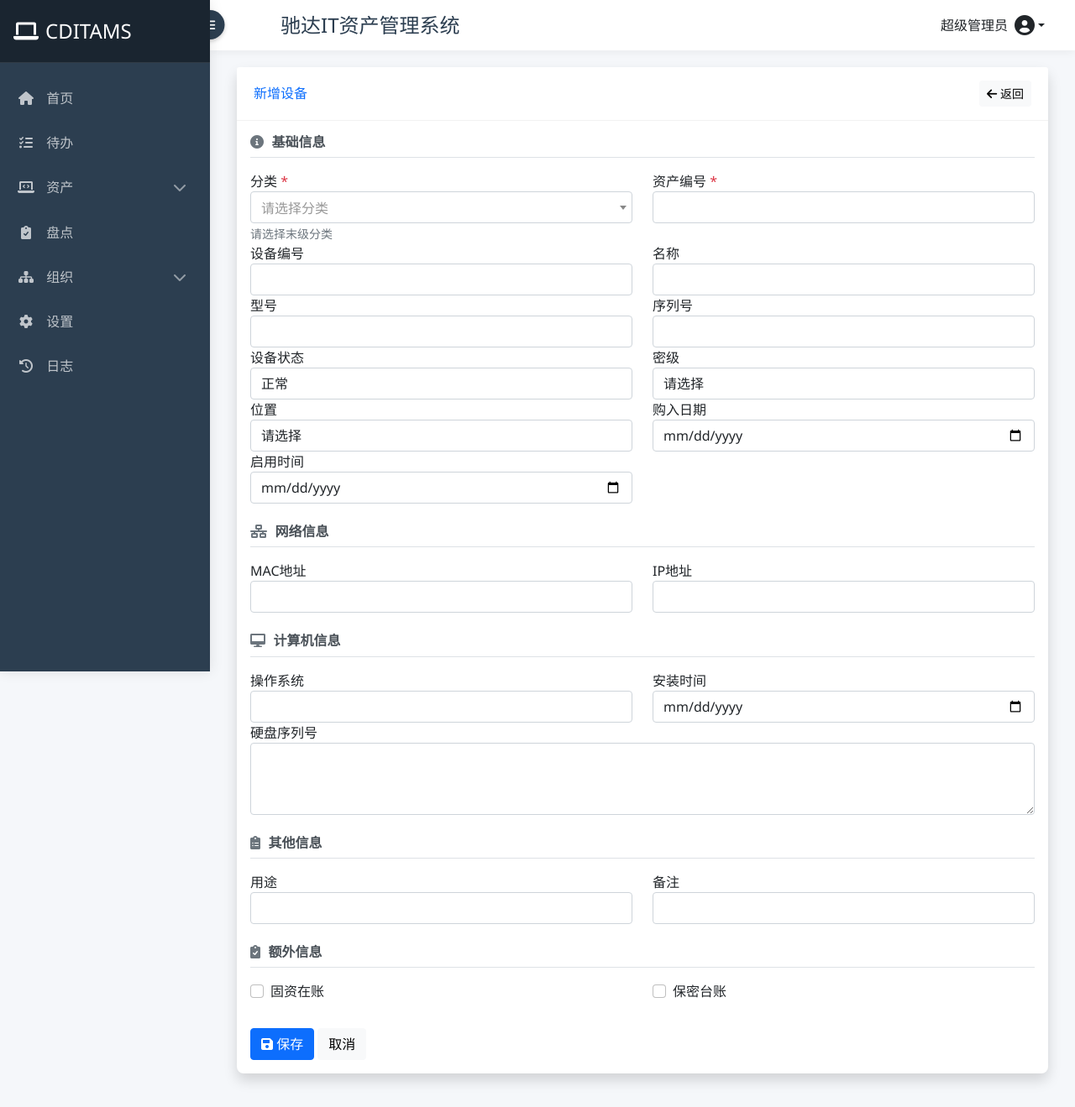
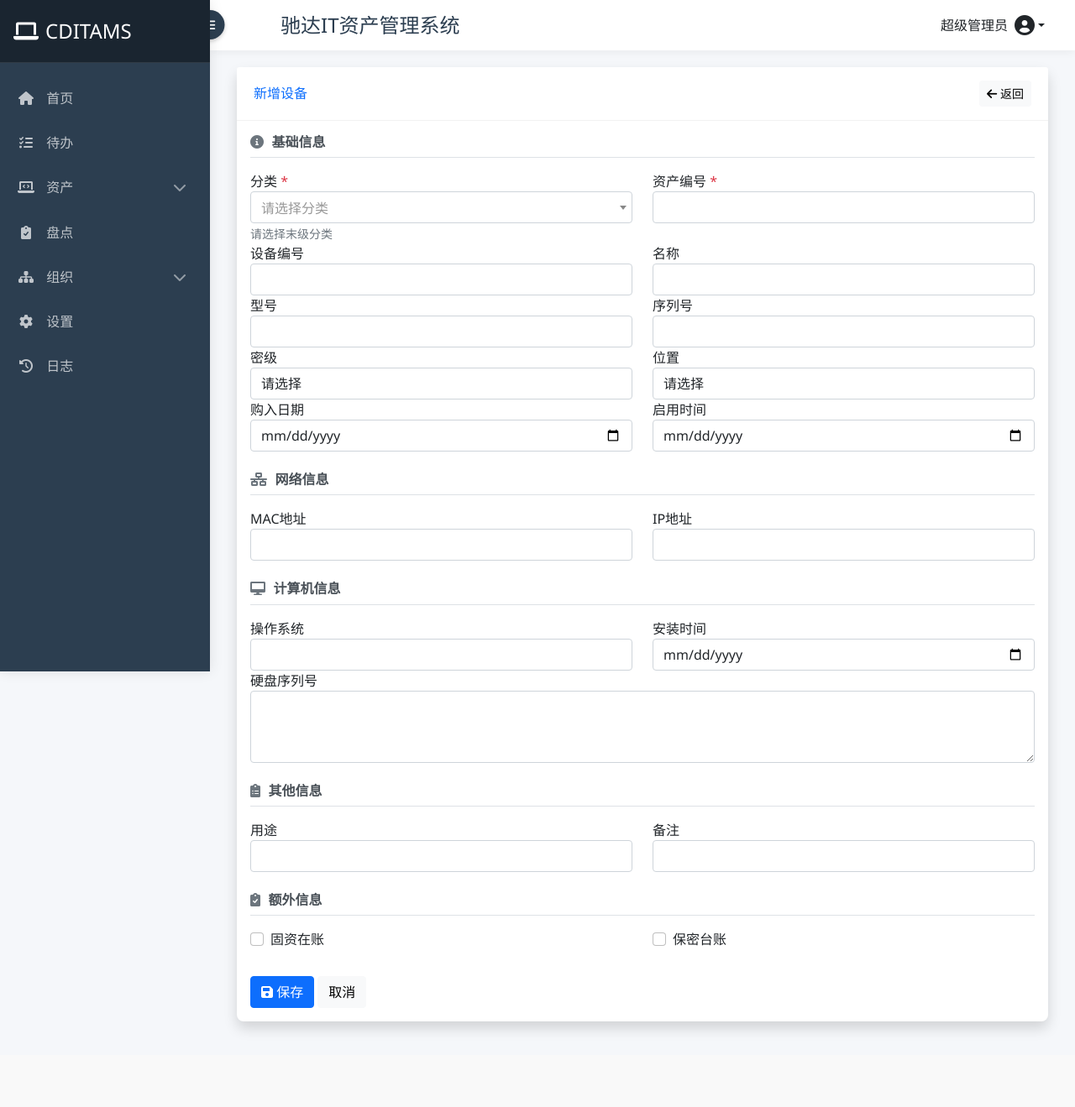
Before and after one commit to juzixs/CDITAMS, a Flask app: template app/templates/asset/device/form.html in a window 1280 px wide. Shown: the whole page at 84% size. After the commit the page ends 1231 px from the top, so only its background shows below. Run offline with Flask 2, Linux system fonts and the light colour scheme; the template is opened without the code that fills it, so the values that code supplies are empty; a user stored in the database is signed in; some libraries are stand-ins or nearby versions.

Commit message:
完善添加设备

```diff
--- a/app/templates/asset/device/form.html
+++ b/app/templates/asset/device/form.html
@@ -169,17 +169,6 @@
                     <div class="row">
                         <div class="col-md-6">
                             <div class="form-group">
-                                <label>设备状态</label>
-                                <select class="form-control" v-model="form.status">
-                                    <option value="正常">正常</option>
-                                    <option value="维修中">维修中</option>
-                                    <option value="闲置">闲置</option>
-                                    <option value="报废">报废</option>
-                                </select>
-                            </div>
-                        </div>
-                        <div class="col-md-6">
-                            <div class="form-group">
                                 <label>密级</label>
                                 <select class="form-control" v-model="form.security_level">
                                     <option value="">请选择</option>
@@ -190,8 +179,6 @@
                                 </select>
                             </div>
                         </div>
-                    </div>
-                    <div class="row">
                         <div class="col-md-6">
                             <div class="form-group">
                                 <label>位置</label>
@@ -201,14 +188,14 @@
                                 </select>
                             </div>
                         </div>
+                    </div>
+                    <div class="row">
                         <div class="col-md-6">
                             <div class="form-group">
                                 <label>购入日期</label>
                                 <input type="date" class="form-control" v-model="form.purchase_date">
                             </div>
                         </div>
-                    </div>
-                    <div class="row">
                         <div class="col-md-6">
                             <div class="form-group">
                                 <label>启用时间</label>
@@ -367,7 +354,7 @@
                 name: "{% if device is defined and device.name %}{{ device.name }}{% else %}{% endif %}",
                 model: "{% if device is defined and device.model %}{{ device.model }}{% else %}{% endif %}",
                 serial_number: "{% if device is defined and device.serial_number %}{{ device.serial_number }}{% else %}{% endif %}",
-                status: "{% if device is defined and device.status %}{{ device.status }}{% else %}正常{% endif %}",
+                status: "{% if device is defined and device.status %}{{ device.status }}{% else %}空闲{% endif %}",
                 security_level: "{% if device is defined and device.security_level %}{{ device.security_level }}{% else %}{% endif %}",
                 user_id: "",
                 department_id: "",
```
Also changed, not shown: app/cditams.db.
